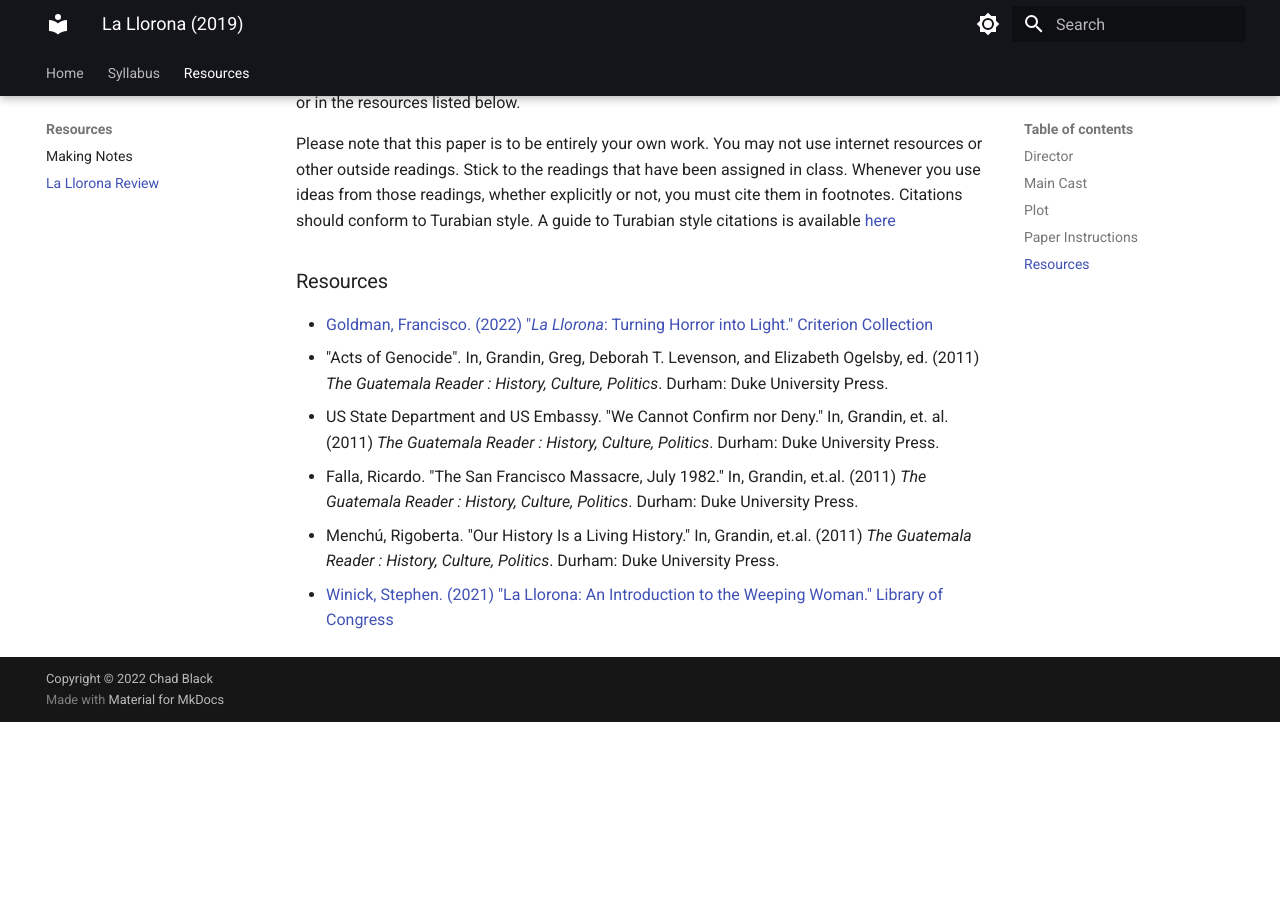
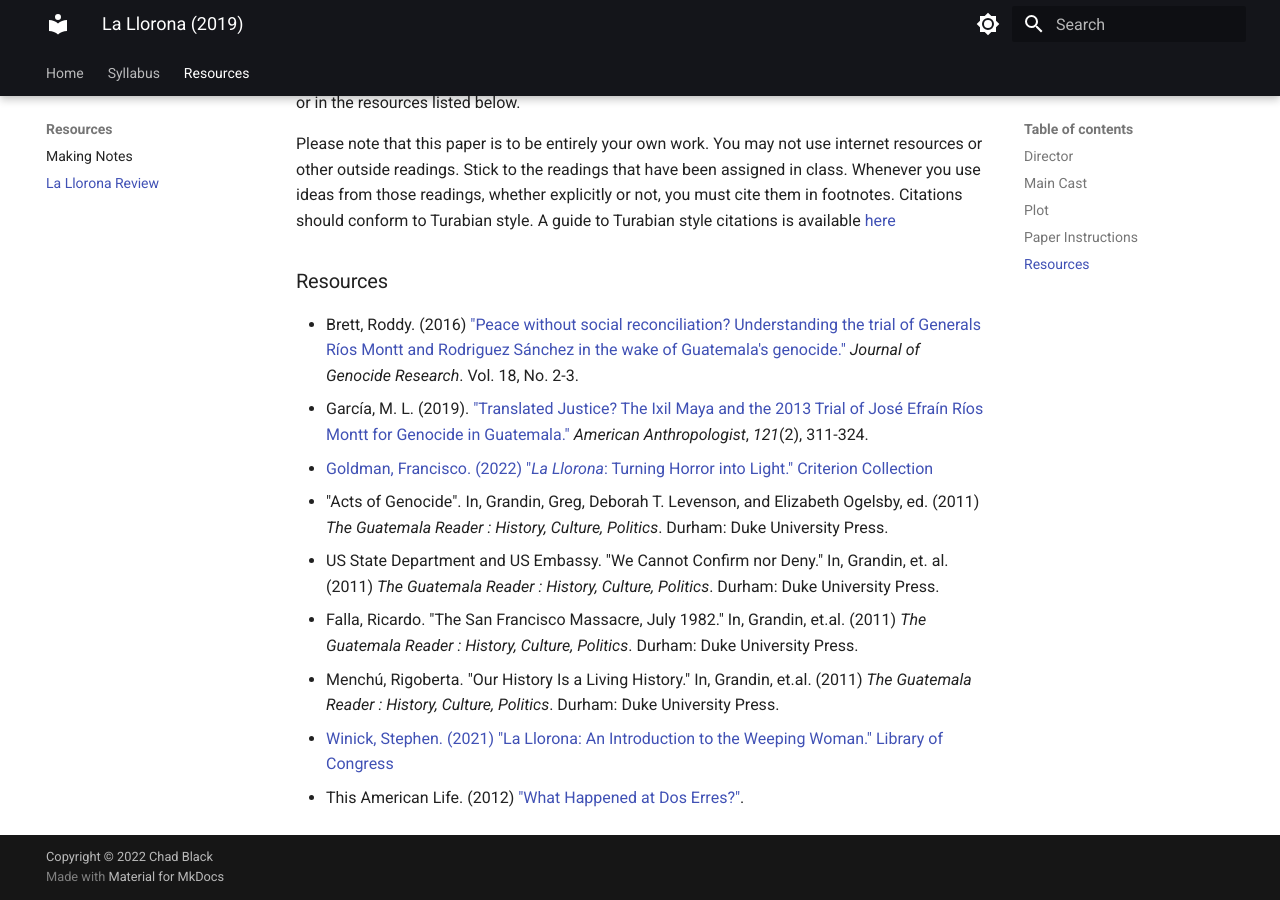
Before and after one commit to chadblack/2023MLA, an MkDocs documentation site: the page built from docs/resources/la llorona review essay.md, in a window 1280 px wide and 900 px high, scrolled down 1774 px. Built offline with MkDocs 1.6.1 and Material for MkDocs 9.7.7, drawn with Linux system fonts in a browser that asks for light colours; before the commit the page ends 2496 px from its top, so only the background shows below that.

Commit message:
a few more refs for la llorona

```diff
--- a/docs/resources/la llorona review essay.md
+++ b/docs/resources/la llorona review essay.md
@@ -36,9 +36,12 @@ Please note that this paper is to be entirely your own work. You may not use int
 
 ### Resources
 
+- Brett, Roddy. (2016) ["Peace without social reconciliation? Understanding the trial of Generals Ríos Montt and Rodriguez Sánchez in the wake of Guatemala's genocide."](https://doi.org/10.1080/14623528.2016.1186955) *Journal of Genocide Research*. Vol. 18, No. 2-3.
+- García, M. L. (2019). ["Translated Justice? The Ixil Maya and the 2013 Trial of José Efraín Ríos Montt for Genocide in Guatemala."](https://anthrosource.onlinelibrary.wiley.com/doi/full/10.1111/aman.13230?casa_token=6oQGU7IIOv0AAAAA%3AvKG6ppVZXkEej3-zYQttVsYUt8--m0XTCmpNk66AXoiK66IpysHtRzFXI-KJjAlzMiPmwNxDSsDb1_I) _American Anthropologist_, _121_(2), 311-324.
 - [Goldman, Francisco. (2022) "*La Llorona*: Turning Horror into Light." Criterion Collection](https://www.criterion.com/current/posts/7960-la-llorona-turning-horror-into-light)
 - "Acts of Genocide".  In, Grandin, Greg, Deborah T. Levenson, and Elizabeth Ogelsby, ed. (2011) *The Guatemala Reader : History, Culture, Politics*. Durham: Duke University Press.
 - US State Department and US Embassy. "We Cannot Confirm nor Deny." In, Grandin, et. al. (2011) *The Guatemala Reader : History, Culture, Politics*. Durham: Duke University Press.
 - Falla, Ricardo. "The San Francisco Massacre, July 1982." In, Grandin, et.al. (2011) *The Guatemala Reader : History, Culture, Politics*. Durham: Duke University Press.
 - Menchú, Rigoberta. "Our History Is a Living History." In, Grandin, et.al. (2011) *The Guatemala Reader : History, Culture, Politics*. Durham: Duke University Press.
 - [Winick, Stephen. (2021) "La Llorona: An Introduction to the Weeping Woman." Library of Congress](https://blogs.loc.gov/folklife/2021/10/la-llorona-an-introduction-to-the-weeping-woman/)
+- This American Life. (2012) ["What Happened at Dos Erres?"](https://www.thisamericanlife.org/465/what-happened-at-dos-erres).
```
